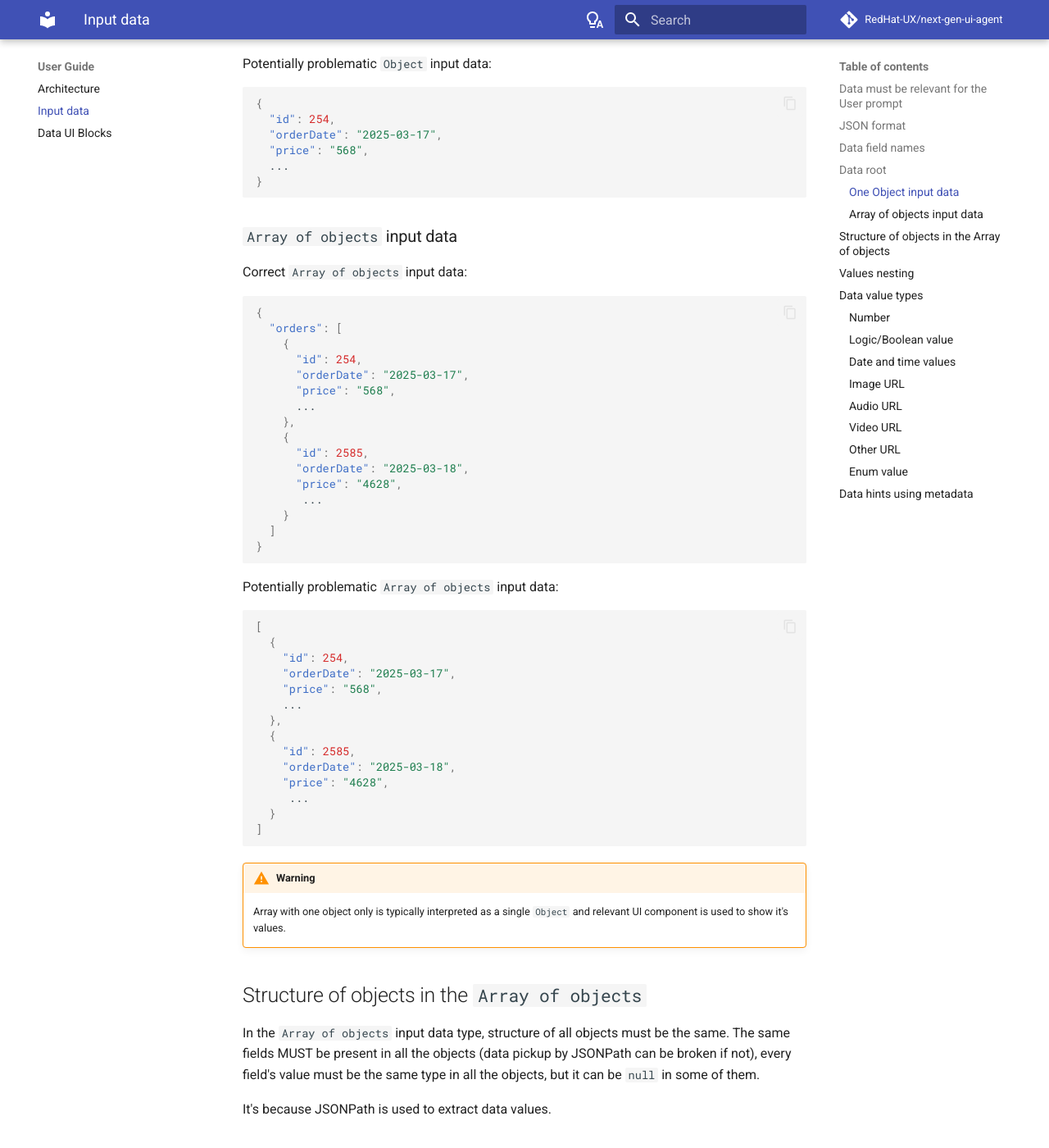
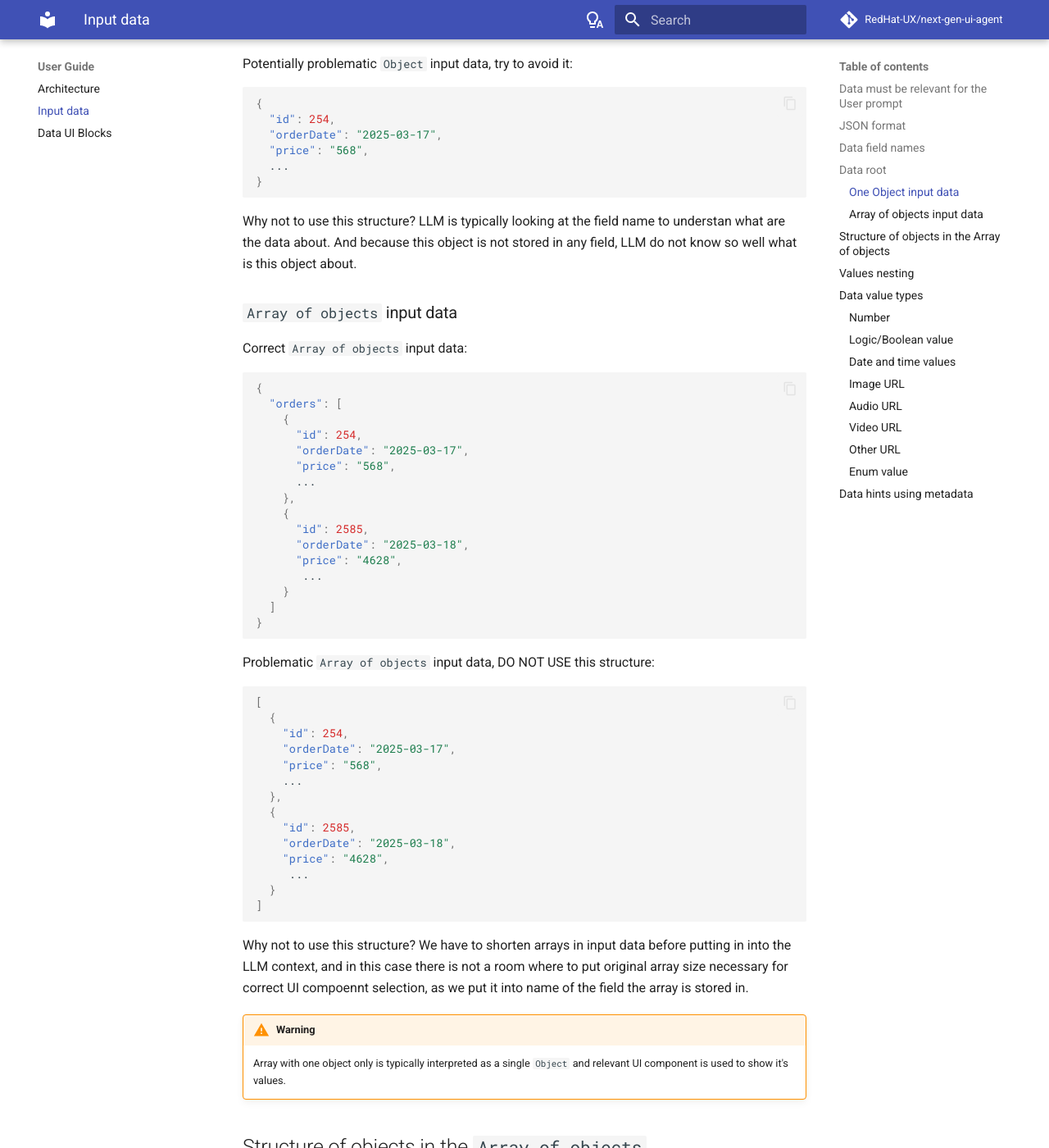
Before and after one commit to RedHat-UX/next-gen-ui-agent, an MkDocs documentation site: the page built from docs/user_guide/input_data.md, in a window 1280 px wide and 1400 px high, scrolled down 1834 px. Shown: the whole window at 82% size. Built offline with MkDocs 1.6.1 and Material for MkDocs 9.7.7, drawn with Linux system fonts in a browser that asks for light colours; comment, search, counter and statistics services are not loaded.

Commit message:
docs(NGUI-124): input data docs improved with info from NGUI-124 implementation

````diff
--- a/docs/user_guide/input_data.md
+++ b/docs/user_guide/input_data.md
@@ -56,7 +56,7 @@ Correct `Object` input data:
 ```
 Putting this structure into top level array (with one object only) is mostly interpreted as one `Object` with relevant UI component selected and generally works well.
 
-Potentially problematic `Object` input data:
+Potentially problematic `Object` input data, try to avoid it:
 ```json
 {
   "id": 254,
@@ -65,6 +65,8 @@ Potentially problematic `Object` input data:
   ...
 }
 ```
+Why not to use this structure? LLM is typically looking at the field name to understan what are the data about.
+And because this object is not stored in any field, LLM do not know so well what is this object about.
 
 ### `Array of objects` input data
 
@@ -88,7 +90,7 @@ Correct `Array of objects` input data:
 }
 ```
 
-Potentially problematic `Array of objects` input data:
+Problematic `Array of objects` input data, DO NOT USE this structure:
 ```json
 [
   {
@@ -105,6 +107,9 @@ Potentially problematic `Array of objects` input data:
   }
 ]
 ```
+Why not to use this structure? We have to shorten arrays in input data before putting in into the LLM context,
+and in this case there is not a room where to put original array size necessary for correct UI compoennt selection,
+as we put it into name of the field the array is stored in.
 
 !!! warning
     Array with one object only is typically interpreted as a single `Object` and relevant UI component is used to show it's values.
````
